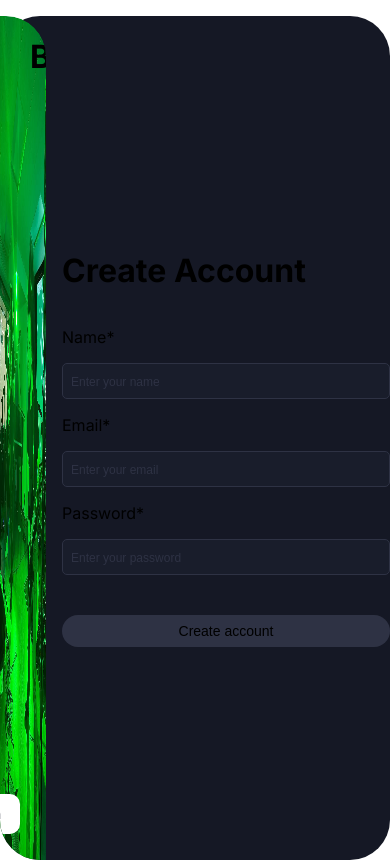
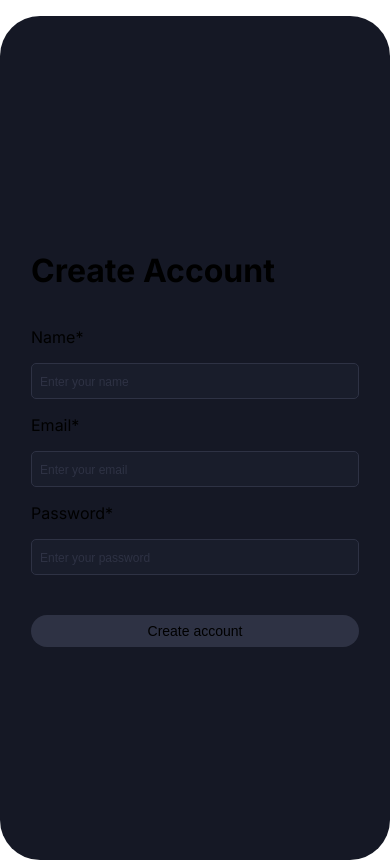
Before and after one commit to fedulovs/bandmate, a Next.js app: page /auth/signup in a window 390 px wide. Built offline with nearby package versions, Linux system fonts and the light colour scheme; no server answers.

Commit message:
more responsiveness

```diff
--- a/app/auth/login/style.css
+++ b/app/auth/login/style.css
@@ -7,6 +7,23 @@
     align-self: center;
     background-color: var(--color-container);
     border-radius: 40px;
+}
+
+@media (max-width: 425px) {
+    .aside__header {
+        position: static;
+        top: 30px;
+    }
+
+    .login-container {
+        display: flex;
+        grid-gap: 0px;
+        padding: 0 8px 0;
+    }
+
+    .form-container {
+        margin: auto auto;
+    }
 }
 
 .aside {
@@ -79,6 +96,12 @@ input {
     border: 1px solid var(--color-secondary-dark);
 }
 
+@media (max-width: 320px) {
+    input {
+        width: 230px;
+    }
+}
+
 input::placeholder {
     font-size: 12px;
     color: var(--color-secondary-dark);
```
Also changed, not shown: app/band/style.css (+12 -0 lines), app/profile/style.css (+12 -0 lines).
